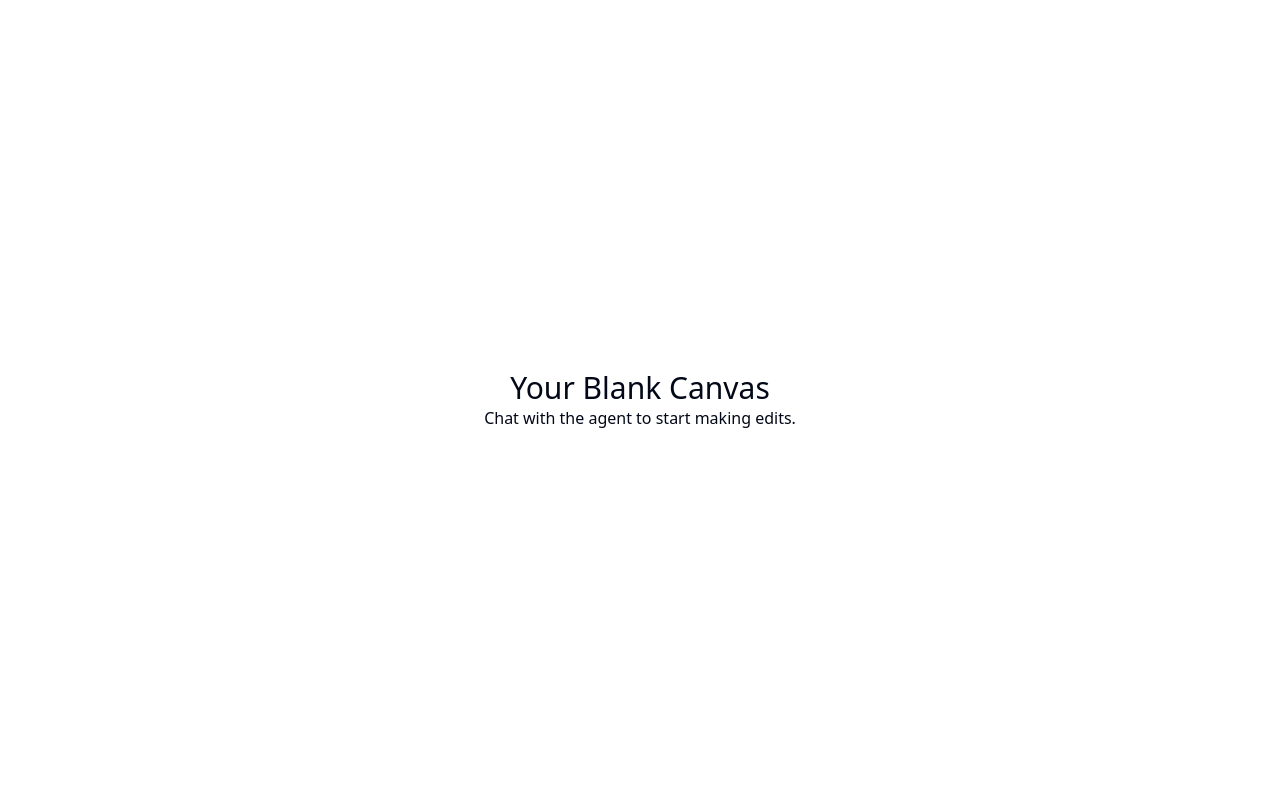
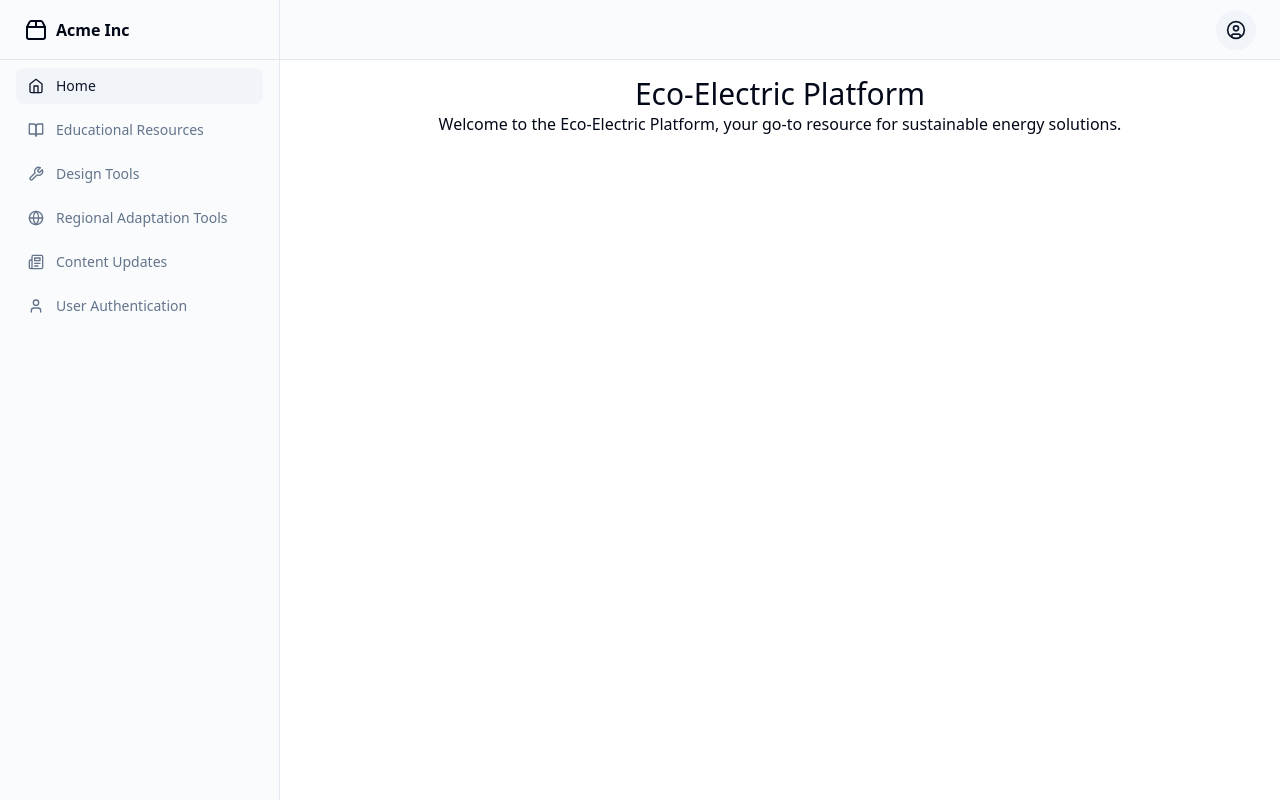
Before and after one commit to GPT-Engineer-App/eco-electric-platform, a React (Vite) app: page / in a window 1280 px wide. Built offline with nearby package versions, Linux system fonts and the light colour scheme.

Commit message:
Create initial structure for Eco-Electric platform with home page and placeholders for other sections.

```diff
--- a/src/App.jsx
+++ b/src/App.jsx
@@ -1,17 +1,48 @@
 import { Toaster } from "@/components/ui/sonner";
 import { TooltipProvider } from "@/components/ui/tooltip";
 import { QueryClient, QueryClientProvider } from "@tanstack/react-query";
-import { Home } from "lucide-react";
+import { Home, BookOpen, Wrench, Globe, Newspaper, User } from "lucide-react"; // Changed Tool to Wrench
 import { Route, BrowserRouter as Router, Routes } from "react-router-dom";
-import Layout from "./layouts/default"; // available: default, navbar, sidebar
+import Layout from "./layouts/sidebar"; // Change to sidebar layout
 import Index from "./pages/Index.jsx";
+import EducationalResources from "./pages/EducationalResources.jsx";
+import DesignTools from "./pages/DesignTools.jsx";
+import RegionalAdaptationTools from "./pages/RegionalAdaptationTools.jsx";
+import ContentUpdates from "./pages/ContentUpdates.jsx";
+import UserAuthentication from "./pages/UserAuthentication.jsx";
+
 const queryClient = new QueryClient();
 
 export const navItems = [
   {
-    title: "Home", // Feel free to change this to your liking
+    title: "Home",
     to: "/",
     icon: <Home className="h-4 w-4" />,
+  },
+  {
+    title: "Educational Resources",
+    to: "/educational-resources",
+    icon: <BookOpen className="h-4 w-4" />,
+  },
+  {
+    title: "Design Tools",
+    to: "/design-tools",
+    icon: <Wrench className="h-4 w-4" />, // Changed Tool to Wrench
+  },
+  {
+    title: "Regional Adaptation Tools",
+    to: "/regional-adaptation-tools",
+    icon: <Globe className="h-4 w-4" />,
+  },
+  {
+    title: "Content Updates",
+    to: "/content-updates",
+    icon: <Newspaper className="h-4 w-4" />,
+  },
+  {
+    title: "User Authentication",
+    to: "/user-authentication",
+    icon: <User className="h-4 w-4" />,
   },
 ];
 
@@ -24,7 +55,11 @@ const App = () => {
           <Routes>
             <Route path="/" element={<Layout />}>
               <Route index element={<Index />} />
-              {/* Add more routes here as needed */}
+              <Route path="educational-resources" element={<EducationalResources />} />
+              <Route path="design-tools" element={<DesignTools />} />
+              <Route path="regional-adaptation-tools" element={<RegionalAdaptationTools />} />
+              <Route path="content-updates" element={<ContentUpdates />} />
+              <Route path="user-authentication" element={<UserAuthentication />} />
             </Route>
           </Routes>
         </Router>
--- /dev/null
+++ b/src/pages/ContentUpdates.jsx
@@ -0,0 +1,10 @@
+const ContentUpdates = () => {
+  return (
+    <div className="text-center">
+      <h1 className="text-3xl">Content Updates</h1>
+      <p>Latest news and trends will be updated here.</p>
+    </div>
+  );
+};
+
+export default ContentUpdates;
--- /dev/null
+++ b/src/pages/DesignTools.jsx
@@ -0,0 +1,10 @@
+const DesignTools = () => {
+  return (
+    <div className="text-center">
+      <h1 className="text-3xl">Design Tools</h1>
+      <p>Tools for solar panel sizing and battery system calculations will be available here.</p>
+    </div>
+  );
+};
+
+export default DesignTools;
--- /dev/null
+++ b/src/pages/EducationalResources.jsx
@@ -0,0 +1,10 @@
+const EducationalResources = () => {
+  return (
+    <div className="text-center">
+      <h1 className="text-3xl">Educational Resources</h1>
+      <p>Educational resources including articles, videos, and interactive tutorials will be available here.</p>
+    </div>
+  );
+};
+
+export default EducationalResources;
--- a/src/pages/Index.jsx
+++ b/src/pages/Index.jsx
@@ -1,10 +1,8 @@
-// Update this page (the content is just a fallback if you fail to update the page)
-
 const Index = () => {
   return (
     <div className="text-center">
-      <h1 className="text-3xl">Your Blank Canvas</h1>
-      <p>Chat with the agent to start making edits.</p>
+      <h1 className="text-3xl">Eco-Electric Platform</h1>
+      <p>Welcome to the Eco-Electric Platform, your go-to resource for sustainable energy solutions.</p>
     </div>
   );
 };
--- /dev/null
+++ b/src/pages/RegionalAdaptationTools.jsx
@@ -0,0 +1,10 @@
+const RegionalAdaptationTools = () => {
+  return (
+    <div className="text-center">
+      <h1 className="text-3xl">Regional Adaptation Tools</h1>
+      <p>Tools to integrate climate data and energy pricing will be available here.</p>
+    </div>
+  );
+};
+
+export default RegionalAdaptationTools;
--- /dev/null
+++ b/src/pages/UserAuthentication.jsx
@@ -0,0 +1,10 @@
+const UserAuthentication = () => {
+  return (
+    <div className="text-center">
+      <h1 className="text-3xl">User Authentication</h1>
+      <p>User authentication system with sign-up, sign-in, and protected dashboard will be implemented here.</p>
+    </div>
+  );
+};
+
+export default UserAuthentication;
```
